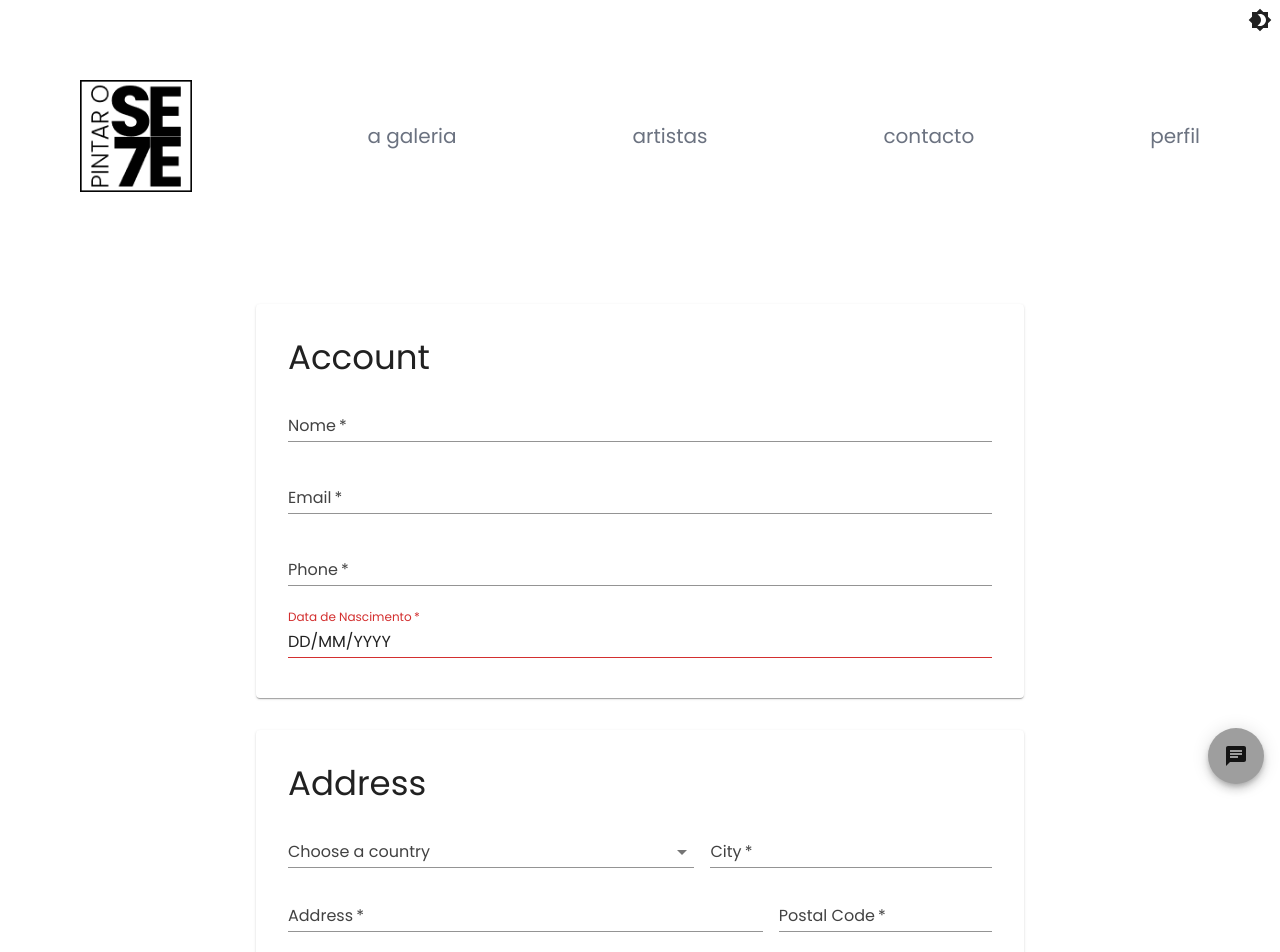
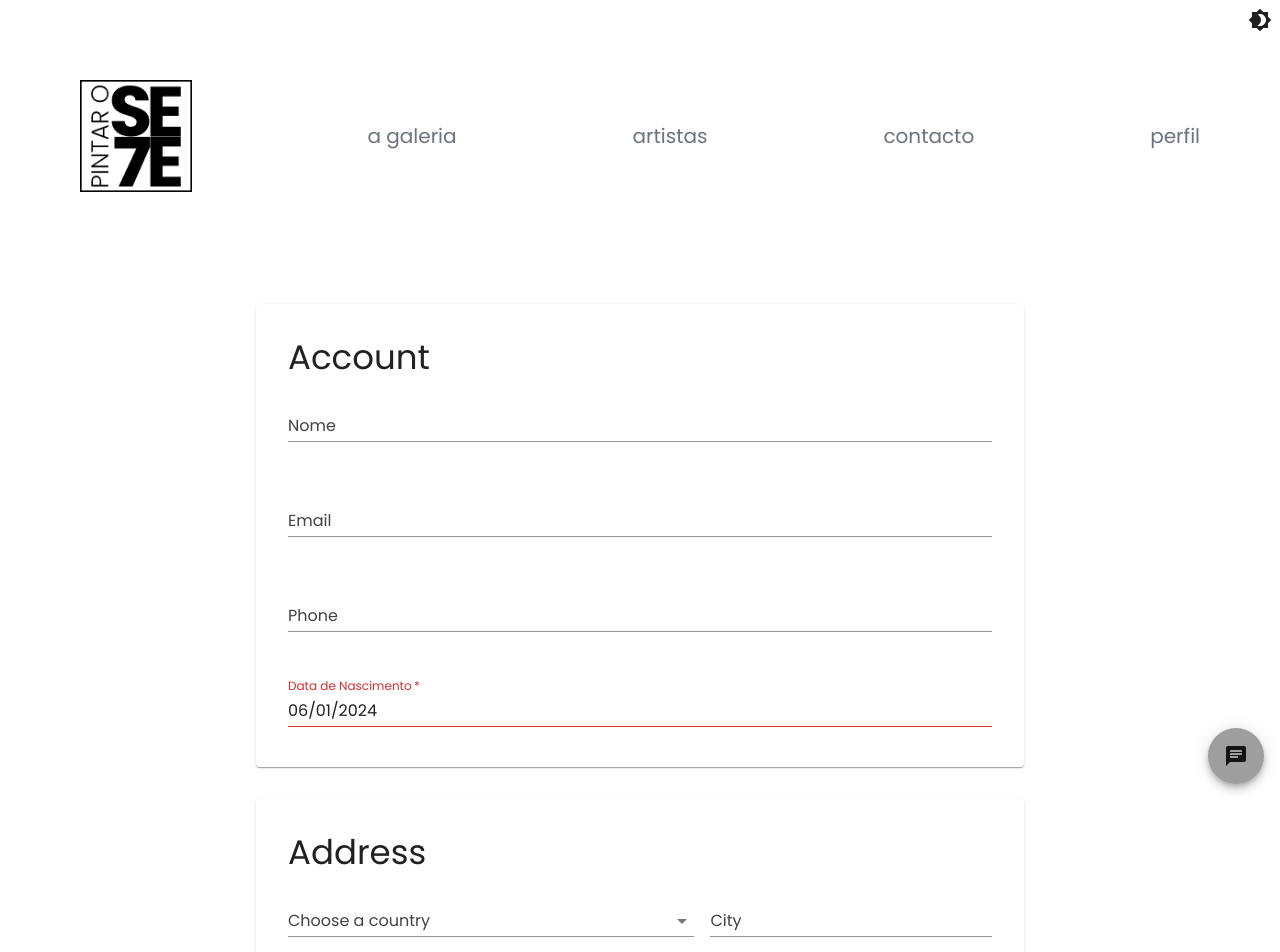
Before and after one commit to JoaoGiesteira33/apac-loja, a React (Vite) app in the folder client/: page /profile/info in a window 1280 px wide. Shown: the top 952 px of the page. Built offline with nearby package versions, Linux system fonts and the light colour scheme.

Commit message:
Pagina de perfil com verificacao, talvez...

```diff
--- a/client/src/components/pintar_o_7/CountrySelect.tsx
+++ b/client/src/components/pintar_o_7/CountrySelect.tsx
@@ -8,6 +8,7 @@ export default function CountrySelect(props: {
     selection: string;
     setSelection: (value: string) => void;
     sx?: SxProps<Theme>;
+    showCountryAlert: boolean;
 }) {
     return (
         <Autocomplete
@@ -40,6 +41,10 @@ export default function CountrySelect(props: {
                     {...params}
                     label="Choose a country"
                     variant="standard"
+                    error={props.showCountryAlert}
+                    helperText={
+                        props.showCountryAlert ? 'Please select a country' : ' '
+                    }
                     inputProps={{
                         ...params.inputProps,
                         autoComplete: 'new-password',
--- a/client/src/pages/Profile/ProfileInfo.tsx
+++ b/client/src/pages/Profile/ProfileInfo.tsx
@@ -11,6 +11,9 @@ import { LocalizationProvider } from '@mui/x-date-pickers/LocalizationProvider';
 import { DatePicker } from '@mui/x-date-pickers/DatePicker';
 import { AdapterDayjs } from '@mui/x-date-pickers/AdapterDayjs';
 import SaveSharpIcon from '@mui/icons-material/SaveSharp';
+import dayjs, { Dayjs } from 'dayjs';
+
+const TODAY_MINUS_18_YEARS: Dayjs = dayjs().subtract(18, 'year');
 
 export default function ProfileInfo() {
     const [name, setName] = useState('');
@@ -20,7 +23,7 @@ export default function ProfileInfo() {
     const [postlaCode, setPostalCode] = useState('');
     const [city, setCity] = useState('');
     const [phone, setPhone] = useState('');
-    const [birth_date, setBirthDate] = useState('');
+    const [birth_date, setBirthDate] = useState<Dayjs | null>(dayjs());
 
     const originalName = useRef('');
     const originalEmail = useRef('');
@@ -29,7 +32,7 @@ export default function ProfileInfo() {
     const originalPostalCode = useRef('');
     const originalCity = useRef('');
     const originalPhone = useRef('');
-    const originalBirthDate = useRef('');
+    const originalBirthDate = useRef(dayjs());
 
     const [profileChanged, setProfileChanged] = useState(true);
 
@@ -40,25 +43,21 @@ export default function ProfileInfo() {
     const [showCityError, setShowCityError] = useState(false);
     const [showAddressError, setShowAddressError] = useState(false);
     const [showPostalCodeError, setShowPostalCodeError] = useState(false);
-    const [showError, setShowError] = useState(false);
+    const [showCountryAlert, setShowCountryAlert] = useState(false);
 
     const checkEmail = (email: string) => {
-        // eslint-disable-next-line no-useless-escape
         const re = /\S+@\S+\.\S+/;
         return re.test(email);
     };
 
-    const checkOver18 = (date: string) => {
-        const today = new Date();
-        const birthDate = new Date(date);
-
-        const age = today.getFullYear() - birthDate.getFullYear();
-        const m = today.getMonth() - birthDate.getMonth();
-
-        if (m < 0 || (m === 0 && today.getDate() < birthDate.getDate())) {
-            return age - 1;
-        }
-        return age;
+    const disableAllAlerts = () => {
+        setShowNameAlert(false);
+        setShowEmailAlert(false);
+        setShowPhoneAlert(false);
+        setShowOver18Alert(false);
+        setShowCityError(false);
+        setShowAddressError(false);
+        setShowPostalCodeError(false);
     };
 
     const hasProfileChanged = () => {
@@ -74,8 +73,52 @@ export default function ProfileInfo() {
         );
     };
 
+    const handleProfileSubmit = (e: React.FormEvent<HTMLFormElement>) => {
+        e.preventDefault();
+        disableAllAlerts();
+
+        if (!hasProfileChanged()) return;
+        let hasErrors: boolean = false;
+
+        if (name === '') {
+            setShowNameAlert(true);
+            hasErrors = true;
+        }
+        if (!checkEmail(email)) {
+            setShowEmailAlert(true);
+            hasErrors = true;
+        }
+        if (phone.length !== 9) {
+            setShowPhoneAlert(true);
+            hasErrors = true;
+        }
+        if (birth_date === null) {
+            hasErrors = true;
+        } else if (birth_date.isAfter(TODAY_MINUS_18_YEARS)) {
+            hasErrors = true;
+        }
+        if (city === '') {
+            setShowCityError(true);
+            hasErrors = true;
+        }
+        if (address === '') {
+            setShowAddressError(true);
+            hasErrors = true;
+        }
+        if (postlaCode === '') {
+            setShowPostalCodeError(true);
+            hasErrors = true;
+        }
+        if (country === '') {
+            setShowCountryAlert(true);
+            hasErrors = true;
+        }
+        if (hasErrors) return;
+    };
+
     return (
         <Box
+            onSubmit={(e) => handleProfileSubmit(e)}
             component="form"
             sx={{
                 paddingY: '2rem',
@@ -100,8 +143,9 @@ export default function ProfileInfo() {
                     <TextField
                         variant="standard"
                         margin="normal"
-                        required
                         fullWidth
+                        error={showNameAlert}
+                        helperText={showNameAlert ? 'Nome inválido' : ' '}
                         label="Nome"
                         type="text"
                         id="name"
@@ -112,8 +156,9 @@ export default function ProfileInfo() {
                     <TextField
                         variant="standard"
                         margin="normal"
-                        required
                         fullWidth
+                        error={showEmailAlert}
+                        helperText={showEmailAlert ? 'Email Inválido' : ' '}
                         label="Email"
                         type="email"
                         id="email"
@@ -126,7 +171,8 @@ export default function ProfileInfo() {
                         margin="normal"
                         fullWidth
                         label="Phone"
-                        required
+                        error={showPhoneAlert}
+                        helperText={showPhoneAlert ? 'Telemóvel Inválido' : ' '}
                         type="tel"
                         id="phone"
                         autoComplete="tel"
@@ -139,6 +185,7 @@ export default function ProfileInfo() {
                             openTo="day"
                             views={['year', 'month', 'day']}
                             format="DD/MM/YYYY"
+                            maxDate={TODAY_MINUS_18_YEARS}
                             label="Data de Nascimento"
                             value={birth_date}
                             slotProps={{
@@ -168,6 +215,7 @@ export default function ProfileInfo() {
                             selection={country}
                             setSelection={setCountry}
                             sx={{ marginTop: '1rem', flex: 1 }}
+                            showCountryAlert={showCountryAlert}
                         />
                         <TextField
                             variant="standard"
@@ -175,7 +223,8 @@ export default function ProfileInfo() {
                             label="City"
                             type="text"
                             id="city"
-                            required
+                            error={showCityError}
+                            helperText={showCityError ? 'Cidade Inválida' : ' '}
                             autoComplete="city"
                             value={city}
                             sx={{ maxWidth: { sx: '100%', sm: '40%' } }}
@@ -192,7 +241,10 @@ export default function ProfileInfo() {
                             label="Address"
                             type="text"
                             fullWidth
-                            required
+                            error={showAddressError}
+                            helperText={
+                                showAddressError ? 'Morada Inválida' : ' '
+                            }
                             id="address"
                             autoComplete="address"
                             value={address}
@@ -203,7 +255,12 @@ export default function ProfileInfo() {
                             margin="normal"
                             label="Postal Code"
                             type="text"
-                            required
+                            error={showPostalCodeError}
+                            helperText={
+                                showPostalCodeError
+                                    ? 'Código Postal Inválido'
+                                    : ' '
+                            }
                             id="postalCode"
                             autoComplete="postalCode"
                             value={postlaCode}
@@ -212,7 +269,11 @@ export default function ProfileInfo() {
                     </Stack>
                 </Paper>
                 {profileChanged && (
-                    <Button startIcon={<SaveSharpIcon />} variant="contained">
+                    <Button
+                        fullWidth
+                        type="submit"
+                        startIcon={<SaveSharpIcon />}
+                        variant="contained">
                         Guardar Alterações
                     </Button>
                 )}
```
